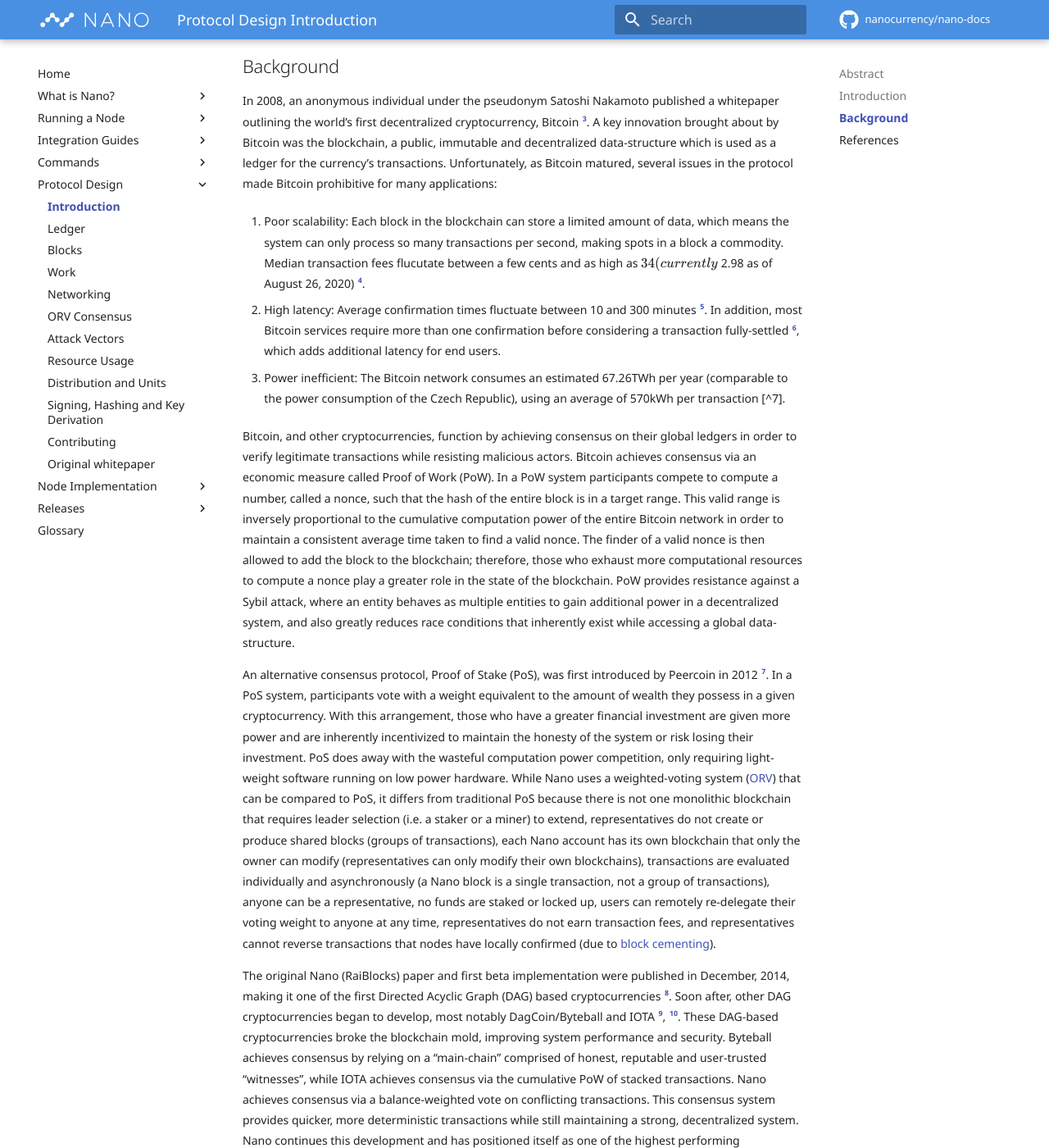
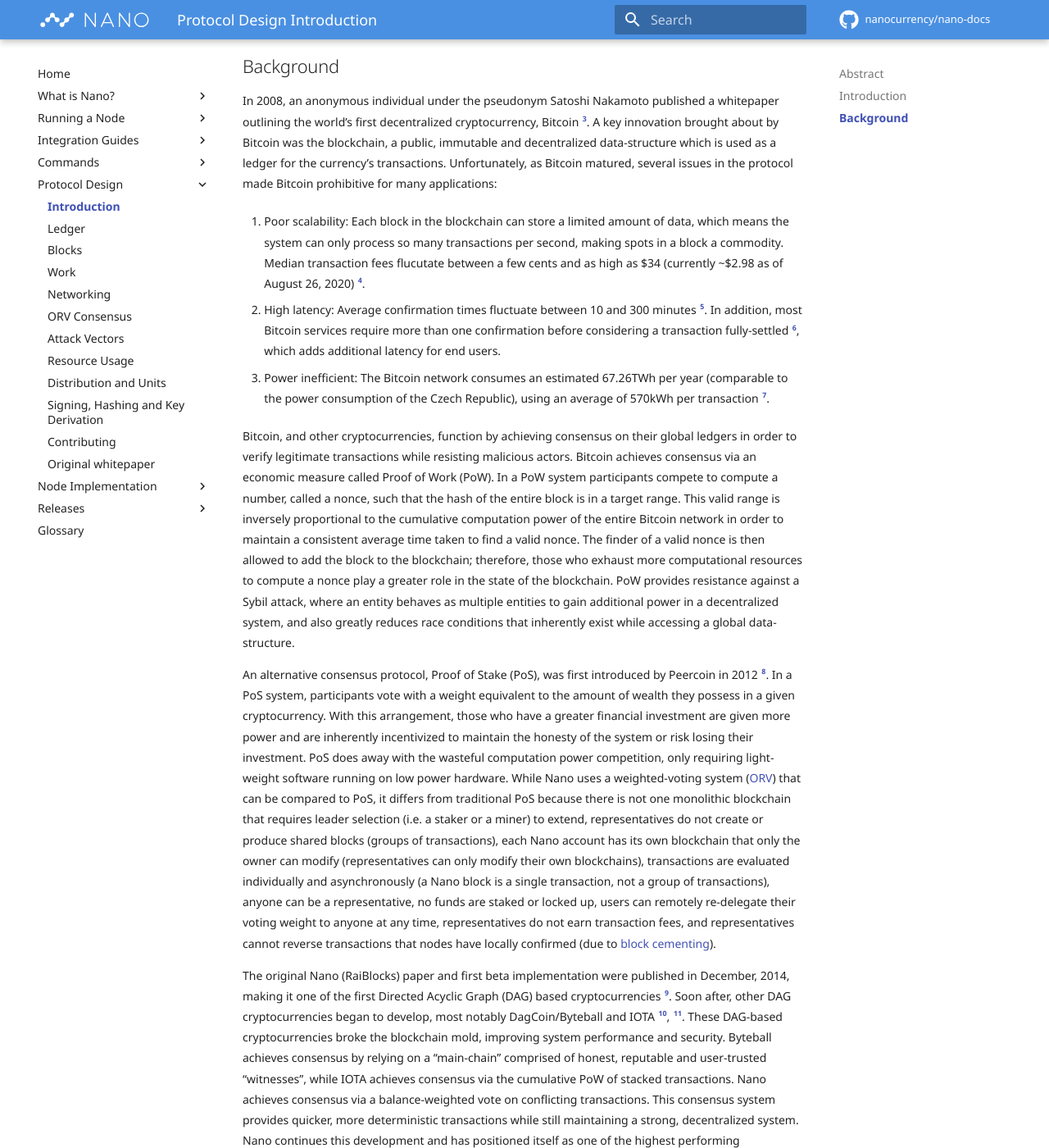
Before and after one commit to nanocurrency/nano-docs, an MkDocs documentation site: the page built from docs/protocol-design/introduction.md, in a window 1280 px wide and 1400 px high, scrolled down 2376 px. Shown: the whole window at 82% size. Built offline with MkDocs 1.6.1 and Material for MkDocs 9.7.7, drawn with Linux system fonts in a browser that asks for light colours; formulas are drawn with MathJax 3; comment, search, counter and statistics services are not loaded; some of the changed text lies outside the part shown.

Commit message:
Update introduction.md
Updating the Peercoin paper link since the link from the original whitepaper no longer works. Per: https://github.com/nanocurrency/nano-docs/pull/382#discussion_r495095999

Removing the references header per: https://github.com/nanocurrency/nano-docs/pull/382#discussion_r495097014

Escaping dollar signs: https://github.com/nanocurrency/nano-docs/pull/382#discussion_r495098329

Adding missing footnote ':' : https://github.com/nanocurrency/nano-docs/pull/382#discussion_r495099579

Adding Nano whitepaper link per: https://github.com/nanocurrency/nano-docs/pull/382#discussion_r495103352

Adding a link for "The Tangle": https://www.iota.org/foundation/research-papers per https://github.com/nanocurrency/nano-docs/pull/382#discussion_r495103670

```diff
--- a/docs/protocol-design/introduction.md
+++ b/docs/protocol-design/introduction.md
@@ -54,7 +54,7 @@
 In 2008, an anonymous individual under the pseudonym Satoshi Nakamoto published a whitepaper outlining the world’s first decentralized cryptocurrency, Bitcoin [^3]. A key innovation brought about by Bitcoin was the blockchain, a public, immutable and decentralized data-structure which is used as a ledger for the currency’s transactions. Unfortunately, as Bitcoin matured, several issues in the protocol made Bitcoin prohibitive for many applications:
 
 1. Poor scalability: Each block in the blockchain can store a limited amount of data, which means the system can only process so many transactions per second, making
-spots in a block a commodity. Median transaction fees flucutate between a few cents and as high as $34 (currently ~$2.98 as of August 26, 2020) [^4].
+spots in a block a commodity. Median transaction fees flucutate between a few cents and as high as \$34 (currently ~\$2.98 as of August 26, 2020) [^4].
 
 2. High latency: Average confirmation times fluctuate between 10 and 300 minutes [^5]. In addition, most Bitcoin services require more than one confirmation before considering a transaction fully-settled [^6], which adds additional latency for end users.
 
@@ -66,19 +66,17 @@
 
 The original Nano (RaiBlocks) paper and first beta implementation were published in December, 2014, making it one of the first Directed Acyclic Graph (DAG) based cryptocurrencies [^9]. Soon after, other DAG cryptocurrencies began to develop, most notably DagCoin/Byteball and IOTA [^10], [^11]. These DAG-based cryptocurrencies broke the blockchain mold, improving system performance and security. Byteball achieves consensus by relying on a “main-chain” comprised of honest, reputable and user-trusted “witnesses”, while IOTA achieves consensus via the cumulative PoW of stacked transactions. Nano achieves consensus via a balance-weighted vote on conflicting transactions. This consensus system provides quicker, more deterministic transactions while still maintaining a strong, decentralized system. Nano continues this development and has positioned itself as one of the highest performing cryptocurrencies.
 
-## References
-
 [^1]: "Block Confirmation Times", 2020. [Online]. Available: https://repnode.org/network/confirmation
 [^2]: "Nano Stress Tests - Measuring BPS, CPS, & TPS in the real world", 2020. [Online]. Available: https://forum.nano.org/t/nano-stress-tests-measuring-bps-cps-tps-in-the-real-world/436
 [^3]: S. Nakamoto, “Bitcoin: A peer-to-peer electronic cash system,” 2008. [Online]. Available: http://bitcoin.org/bitcoin.pdf
 [^4]: “Bitcoin median transaction fee historical chart.” [Online]. Available: https://bitinfocharts.com/comparison/bitcoin-median-transaction-fee.html
 [^5]: “Bitcoin average confirmation time.” [Online]. Available: https://www.blockchain.com/charts/avg-confirmation-time
 [^6]: "Irreversible Transactions - How many confirmation are required", 2020. [Online]. Available: https://en.bitcoin.it/wiki/Irreversible_Transactions#How_many_confirmations_are_required
-[^7] "Bitcoin Energy Consumption Index", 2020. [Online]. Available: https://digiconomist.net/bitcoin-energy-consumption/
-[^8]: S. King and S. Nadal, “Ppcoin: Peer-to-peer crypto-currency withproof-of-stake,” 2012. [Online]. Available: https://peercoin.net/assets/paper/peercoin-paper.pdf
-[^9]: C. LeMahieu, “Raiblocks distributed ledger network,” 2014.
+[^7]: "Bitcoin Energy Consumption Index", 2020. [Online]. Available: https://digiconomist.net/bitcoin-energy-consumption/
+[^8]: S. King and S. Nadal, “Ppcoin: Peer-to-peer crypto-currency withproof-of-stake,” 2012. [Online]. Available: https://decred.org/research/king2012.pdf
+[^9]: C. LeMahieu, “Raiblocks distributed ledger network,” 2014. https://content.nano.org/whitepaper/Nano_Whitepaper_en.pdf
 [^10]: Y. Ribero and D. Raissar, “Dagcoin whitepaper,” 2015. Available: https://dagcoin.org/wp-content/uploads/2019/07/Dagcoin_White_Paper.pdf
-[^11]: S. Popov, “The tangle,” 2016.
+[^11]: S. Popov, “The tangle,” 2016. https://www.iota.org/foundation/research-papers
 
 ---
 
```
